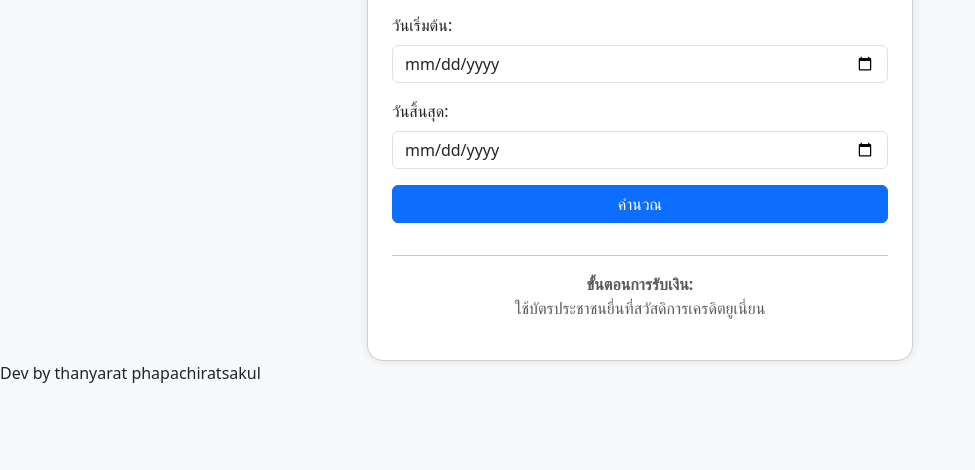
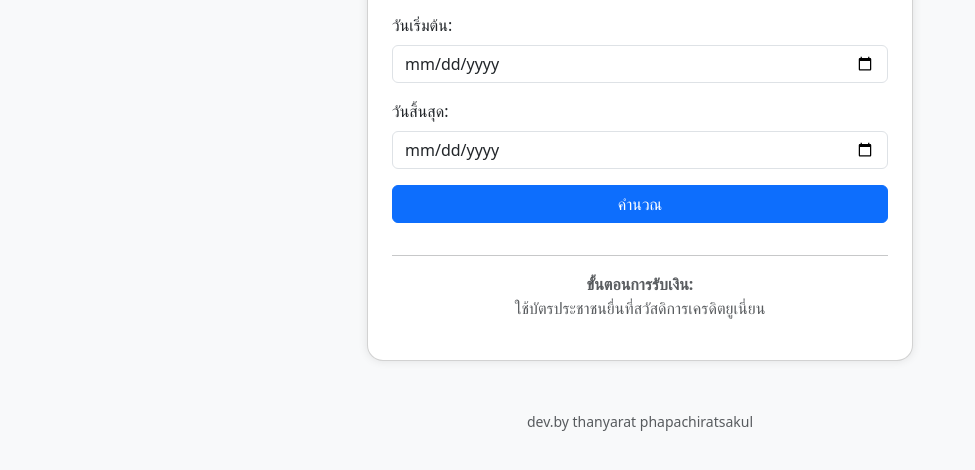
Before and after one commit to kimmy2956/CreditUnionBpp, a plain HTML site: page index.html in a window 1280 px wide. Shown: the part 174-644 px from the top of the page, without its empty margins (0-975 px from the left). Drawn offline with nearby package versions, Linux system fonts and the light colour scheme.

Commit message:
index.html

```diff
--- a/index.html
+++ b/index.html
@@ -48,7 +48,9 @@
       </div>
     </div>
   </div>
-  <footer>Dev by thanyarat phapachiratsakul</footer>
+  <footer class="text-center mt-5 mb-3 text-muted">
+    <small>dev.by thanyarat phapachiratsakul</small>
+  </footer>
 
   <script>
     function calculateBenefit() {
```
